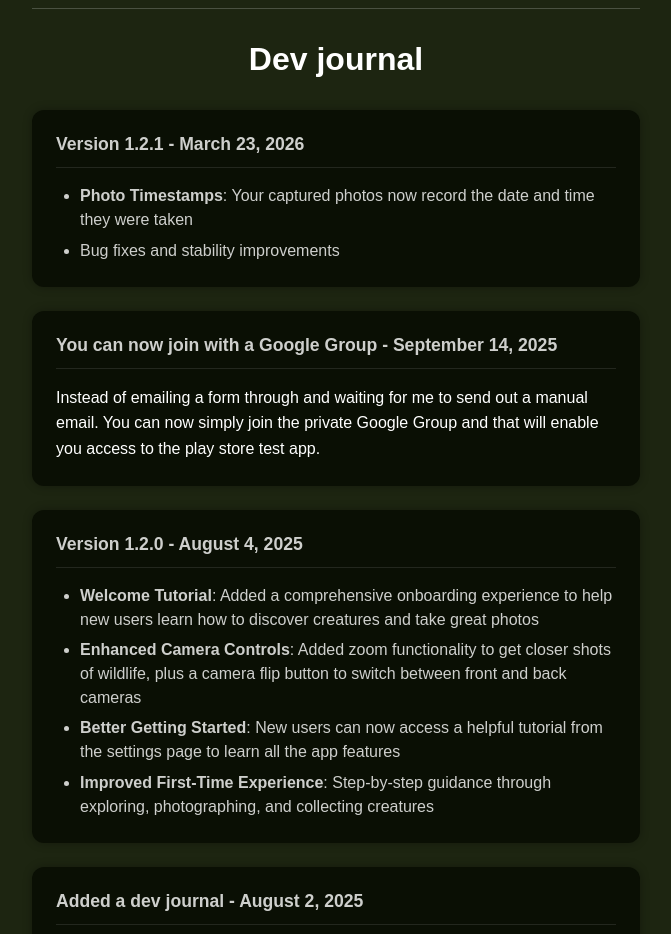
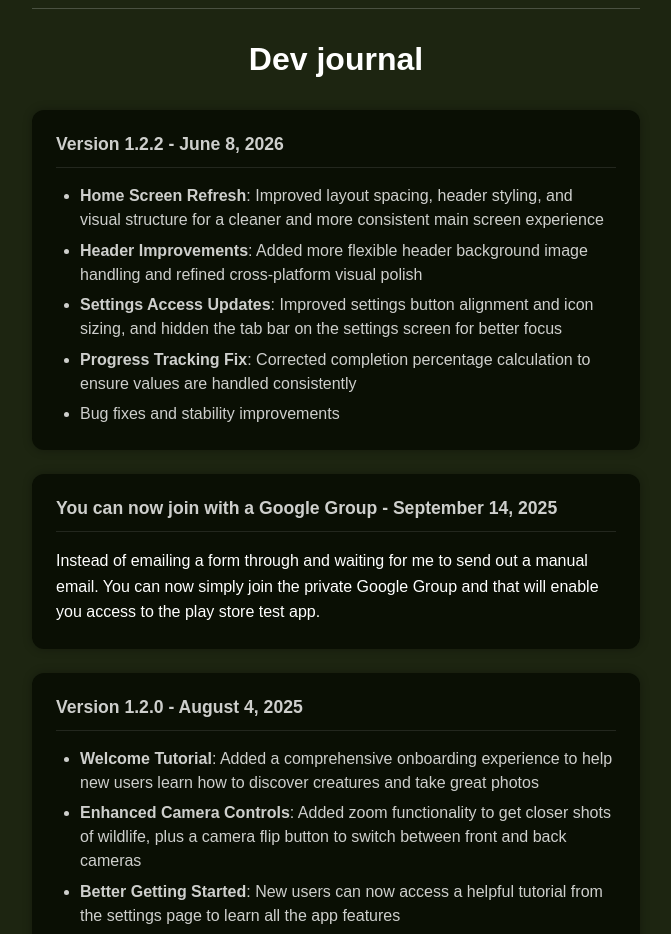
Before and after one commit to absentees/found-around-www, a website built with Parcel: page src/index.html in a window 1280 px wide. Shown: the part 1140-2074 px from the top of the page, without its empty margins (304-975 px from the left). Built offline with nearby package versions, Linux system fonts and the light colour scheme.

Commit message:
Update journal for camera-catch-ts 1.2.2

```diff
--- a/src/index.html
+++ b/src/index.html
@@ -84,11 +84,17 @@
 			<h2 id="journal-heading">Dev journal</h2>
 			<div class="journal-entries">
 				<article class="journal-entry">
-					<h3 class="entry-date">Version 1.2.1 - March 23, 2026</h3>
+					<h3 class="entry-date">Version 1.2.2 - June 8, 2026</h3>
 					<div class="entry-content">
 						<ul>
-							<li><strong>Photo Timestamps</strong>: Your captured photos now record the date and time
-								they were taken</li>
+							<li><strong>Home Screen Refresh</strong>: Improved layout spacing, header styling, and
+								visual structure for a cleaner and more consistent main screen experience</li>
+							<li><strong>Header Improvements</strong>: Added more flexible header background image
+								handling and refined cross-platform visual polish</li>
+							<li><strong>Settings Access Updates</strong>: Improved settings button alignment and icon
+								sizing, and hidden the tab bar on the settings screen for better focus</li>
+							<li><strong>Progress Tracking Fix</strong>: Corrected completion percentage calculation to
+								ensure values are handled consistently</li>
 							<li>Bug fixes and stability improvements</li>
 						</ul>
 					</div>
```
Also changed, not shown: .github/skills/release-journal-updater/SKILL.md (added).
